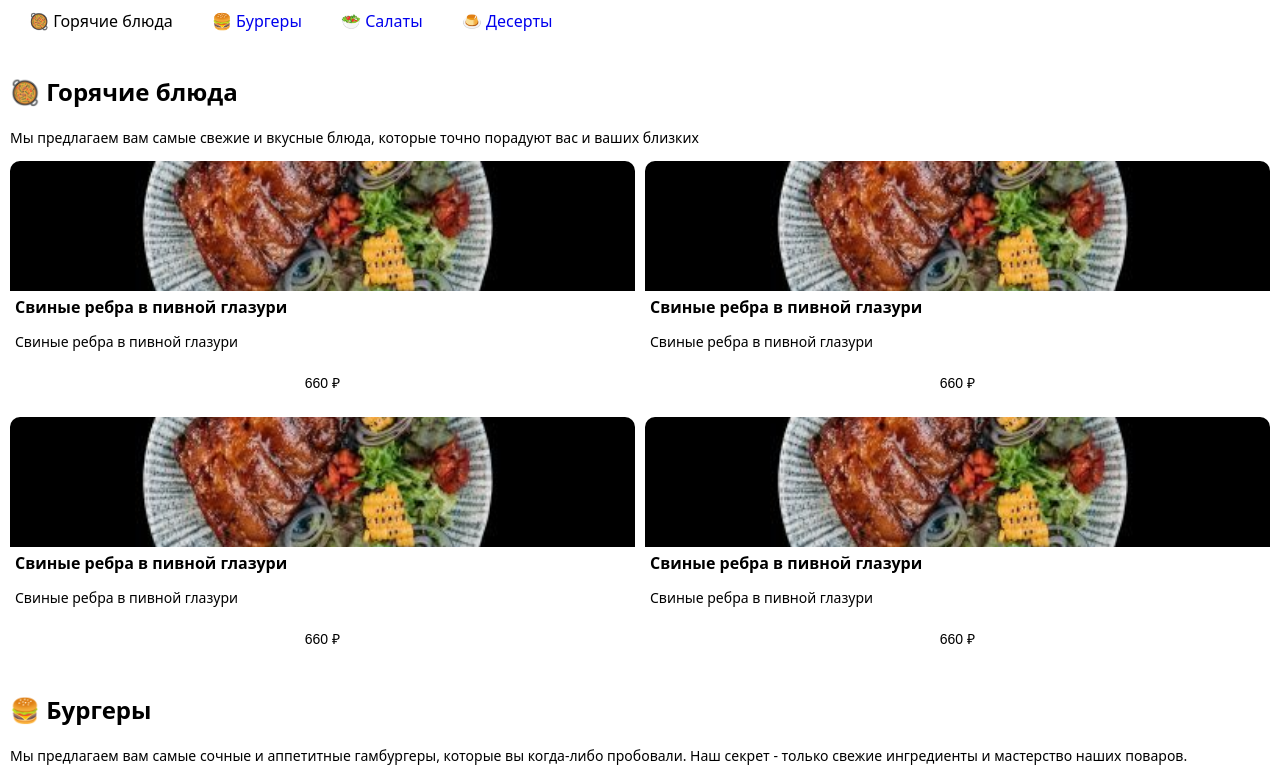
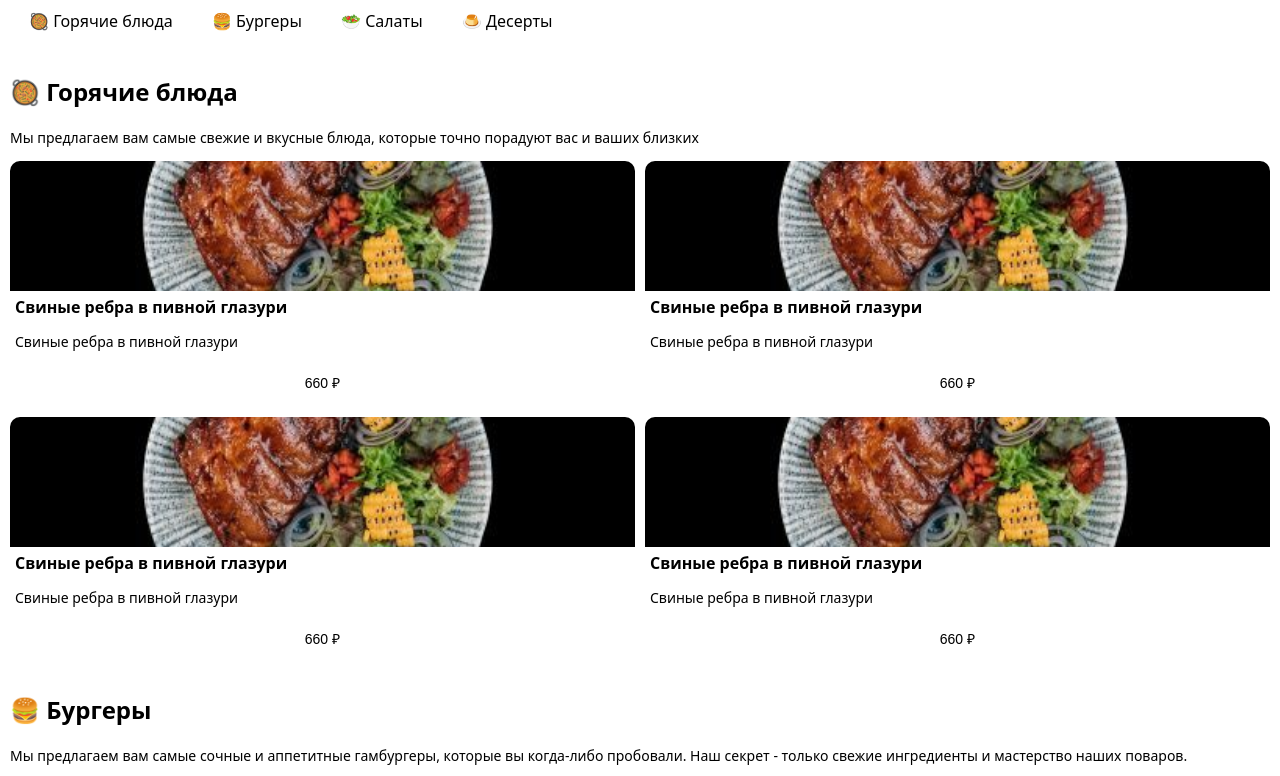
Before and after one commit to domitory1/WebMenu, a plain HTML site: page index.html in a window 1280 px wide. Shown: the top 776 px of the page. Drawn offline with Linux system fonts and the light colour scheme; a script that the page names is missing.

Commit message:
modified:   css/style.css

```diff
--- a/css/style.css
+++ b/css/style.css
@@ -26,7 +26,7 @@ body{
 .slider a{
 	margin-left: 3px;
 	padding: 6px 16px 6px 16px;
-	/*color: var(--tg-theme-button-text-color);*/
+	color: var(--tg-theme-text-color);
 	text-decoration: none;
 }
 .header a:last-child{
```
